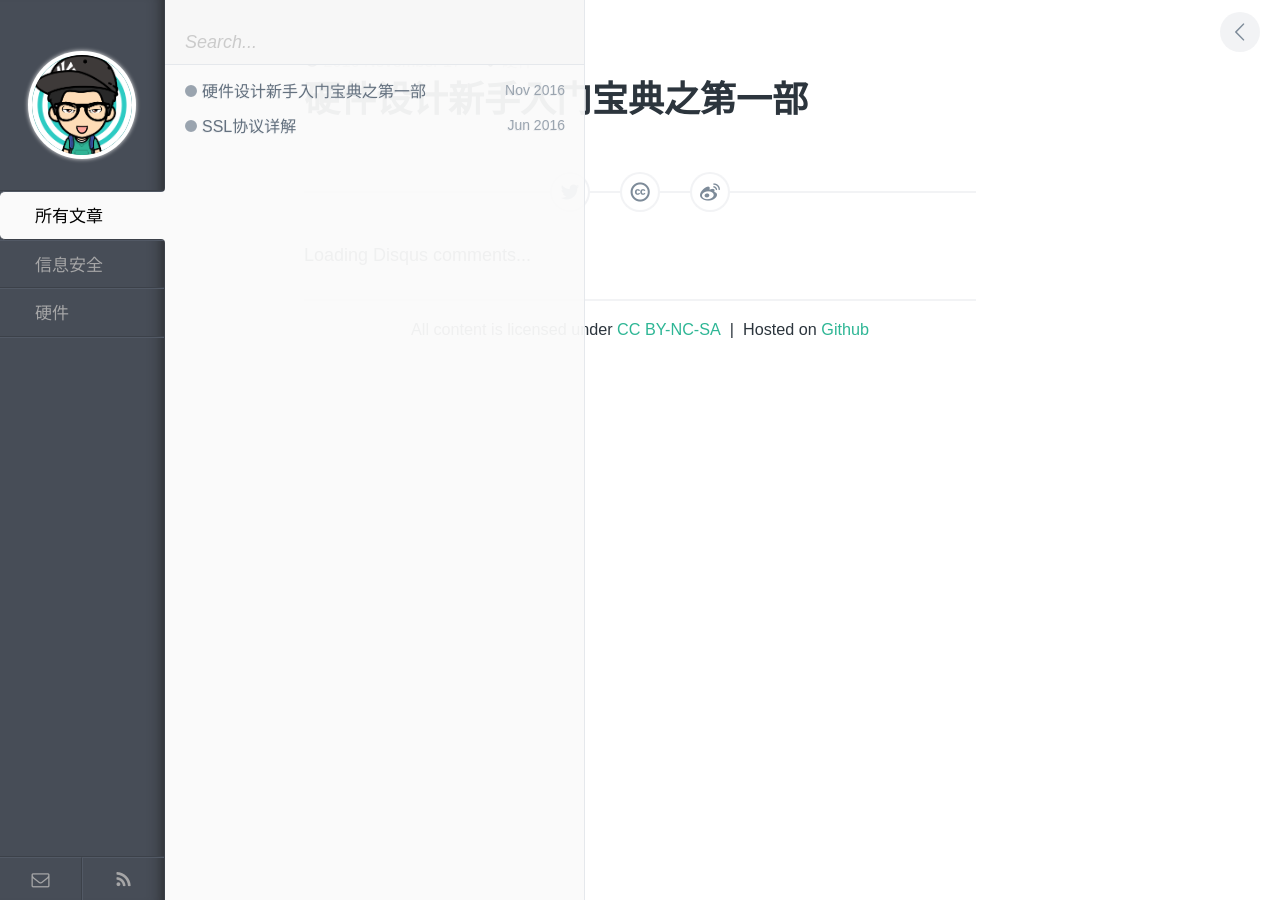
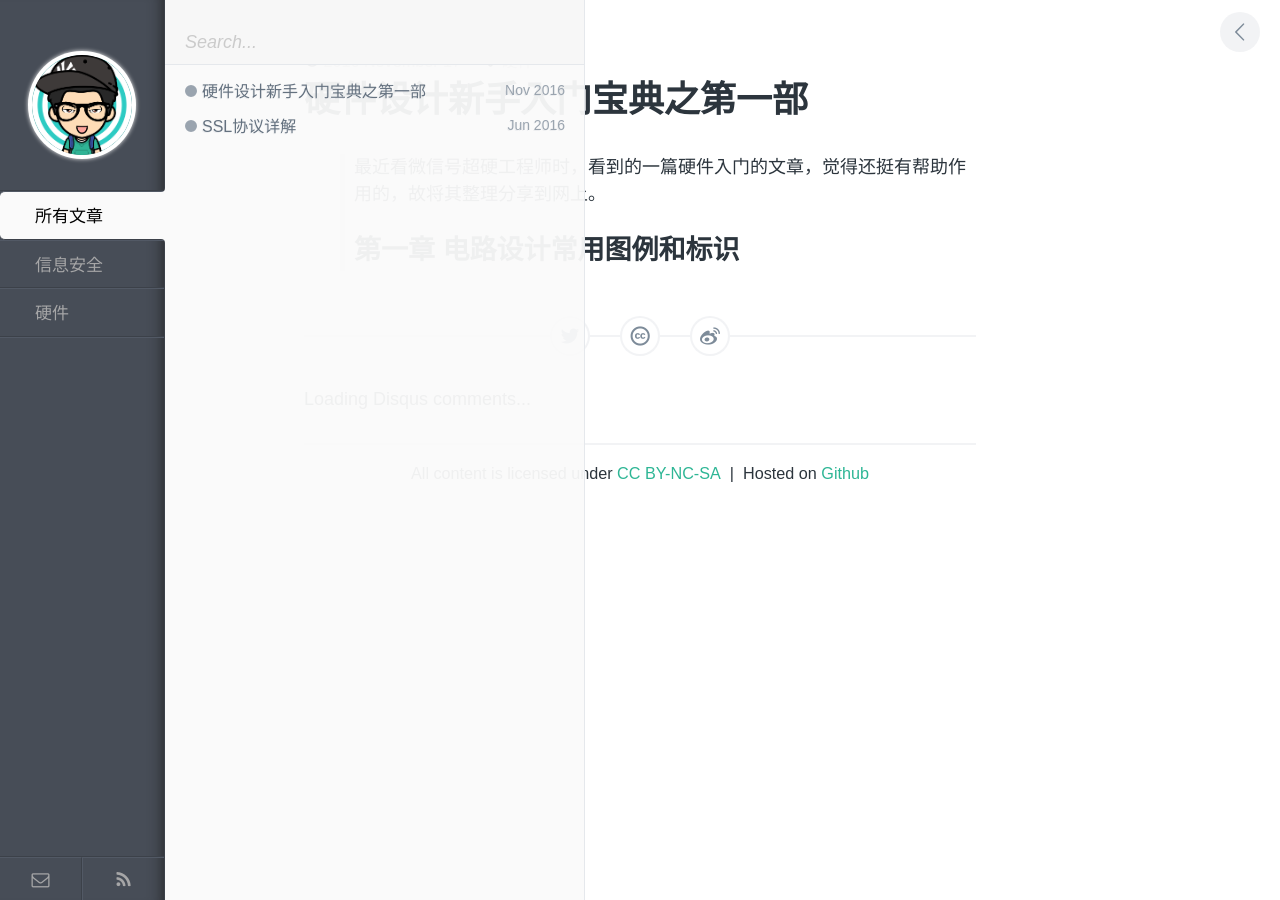
Before and after one commit to gaochengsi/doc, a Jekyll site: the page built from _posts/hardware/2016-11-17-rudiments-of-hardware.md, in a window 1280 px wide. Built offline with Jekyll 4.4.1, drawn with Linux system fonts in a browser that asks for light colours; comment, search, counter and statistics services are not loaded.

Commit message:
new file:   .DS_Store 	modified:   hardware/2016-11-17-rudiments-of-hardware.md

```diff
--- a/_posts/hardware/2016-11-17-rudiments-of-hardware.md
+++ b/_posts/hardware/2016-11-17-rudiments-of-hardware.md
@@ -3,5 +3,7 @@ layout: post
 title: 硬件设计新手入门宝典之第一部
 category: 硬件
 tags: 硬件
-description: 微信号超硬工程师整理的入门文章，对硬件入门有帮组作用。
+description: 微信号超硬工程师整理的入门文章，对硬件入门有帮助作用。
 ---
+>最近看微信号超硬工程师时，看到的一篇硬件入门的文章，觉得还挺有帮助作用的，故将其整理分享到网上。
+# 第一章 电路设计常用图例和标识
```
Also changed, not shown: 1 other file.
